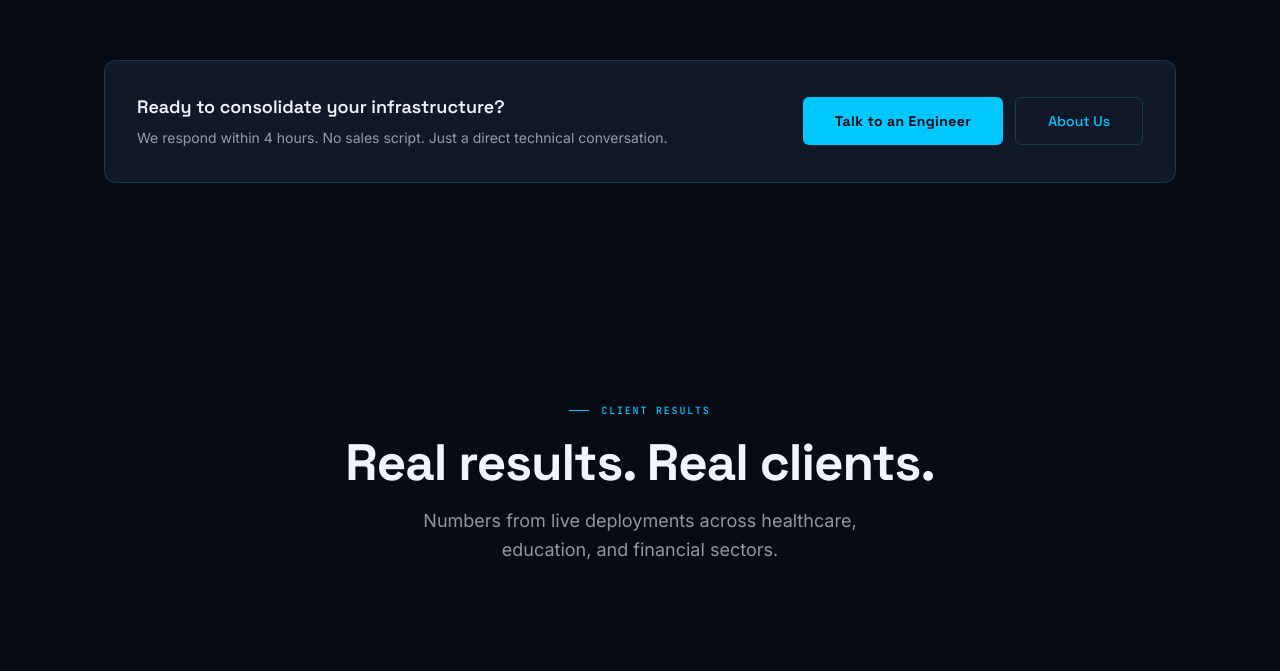
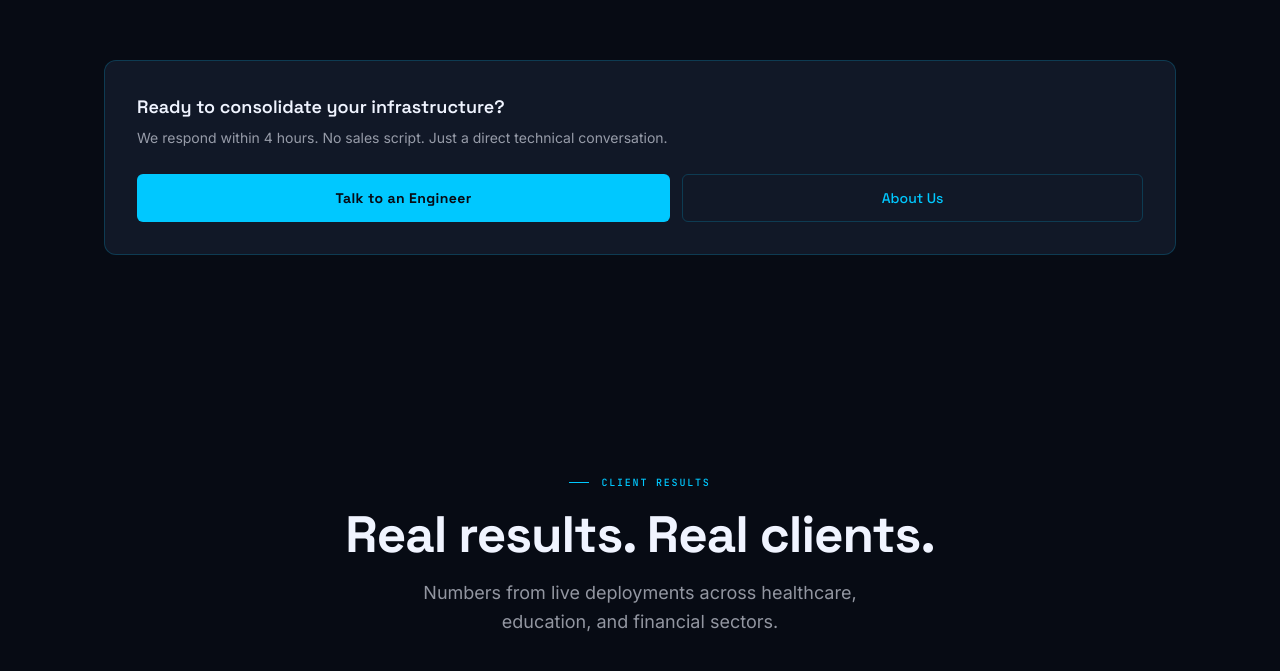
Before and after one commit to voxire/techaneyat, a Next.js app: page / in a window 1280 px wide. Shown: the part 9484-10155 px from the top of the page. Built offline with nearby package versions, Linux system fonts and the light colour scheme.

Commit message:
Fix WhyTechaneyat CTA buttons overflowing on mobile

```diff
--- a/app/sections/WhyTechaneyat.tsx
+++ b/app/sections/WhyTechaneyat.tsx
@@ -164,9 +164,9 @@ export function WhyTechaneyat() {
               We respond within 4 hours. No sales script. Just a direct technical conversation.
             </p>
           </div>
-          <div style={{ display: 'flex', gap: '12px', flexShrink: 0 }}>
-            <Link href="/contact" className="btn-primary">Talk to an Engineer</Link>
-            <Link href="/about" className="btn-ghost">About Us</Link>
+          <div style={{ display: 'flex', gap: '12px', flexWrap: 'wrap', width: '100%' }}>
+            <Link href="/contact" className="btn-primary" style={{ flex: '1 1 auto', textAlign: 'center' }}>Talk to an Engineer</Link>
+            <Link href="/about" className="btn-ghost" style={{ flex: '1 1 auto', textAlign: 'center' }}>About Us</Link>
           </div>
         </div>
       </div>
```
